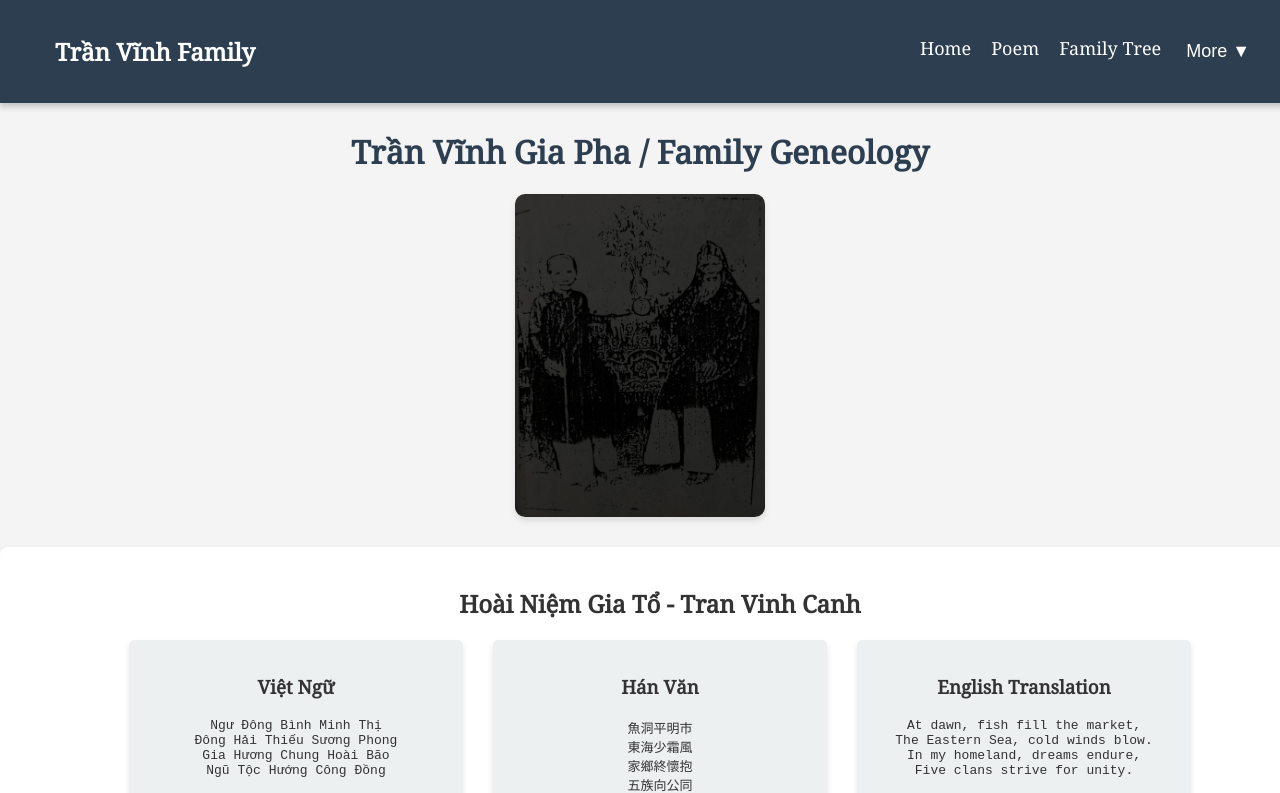
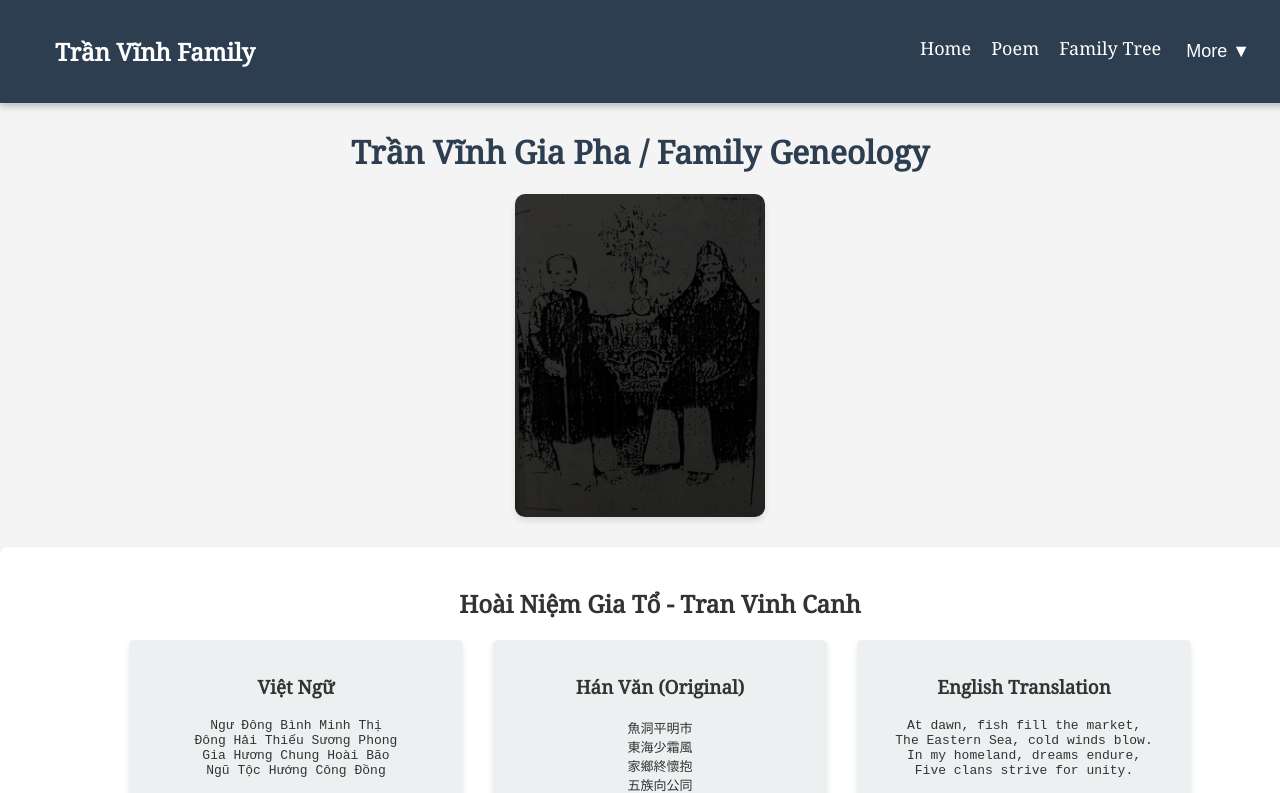
Before and after one commit to ktran03/tran-vinh-family-tree, a Next.js app: page / in a window 1280 px wide. Shown: the top 793 px of the page. Built offline with nearby package versions, Linux system fonts and the light colour scheme.

Commit message:
Deploy to GitHub Pages

```diff
--- a/next.config.js
+++ b/next.config.js
@@ -5,4 +5,4 @@ const nextConfig = {
   assetPrefix: "/tran-vinh-family-tree/",
 };
 
-module.exports = nextConfig;
+export default nextConfig;
--- a/package.json
+++ b/package.json
@@ -3,10 +3,9 @@
   "version": "0.1.0",
   "private": true,
 "scripts": {
-  "dev": "next dev",
   "build": "next build",
-  "start": "next start",
-  "export": "next export"
+  "export": "next build && next export",
+  "deploy": "npm run export && git subtree push --prefix out origin gh-pages"
 },
   "dependencies": {
     "d3": "^7.9.0",
--- a/src/app/components/PoemComponent.js
+++ b/src/app/components/PoemComponent.js
@@ -112,7 +112,7 @@ export default function PoemComponent() {
           </div>
 
           <div className="poem-section">
-            <h3>Hán Văn</h3>
+            <h3>Hán Văn (Original)</h3>
             <pre>{poemData.han.join("\n")}</pre>
           </div>
 
@@ -122,6 +122,10 @@ export default function PoemComponent() {
             <h3>English Translation</h3>
             <pre>{poemData.english.join("\n")}</pre>
           </div>
+
+
+
+
         </div>
       </div>
     );
```
Also changed, not shown: 1 other file (tests, documents, lock files or other folders).
